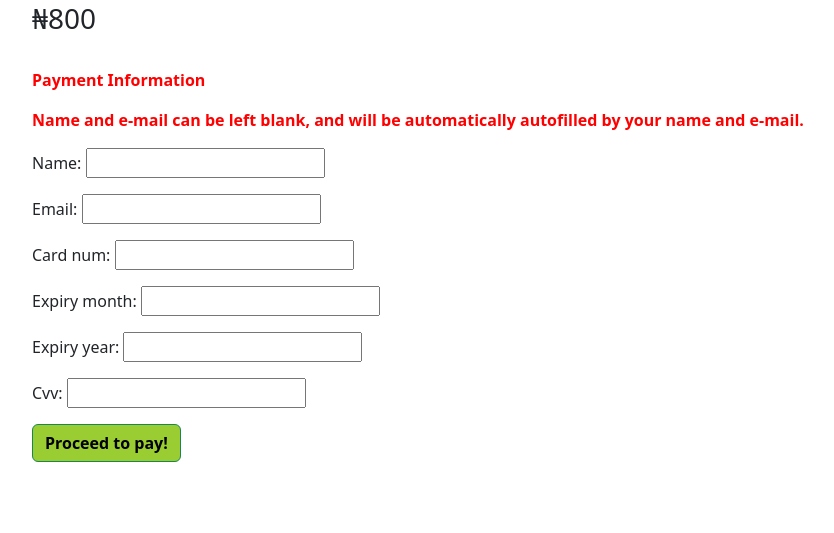
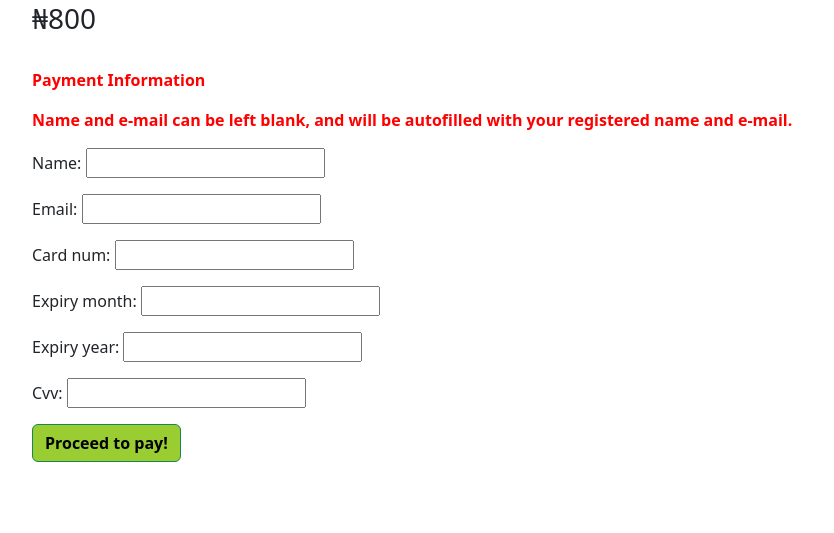
Before and after one commit to sharperleinado/ADi-meals-mobile, a Django app: a page that uses my_site/payments/templates/payments/pay.html in a window 1280 px wide. Shown: the part 719-1252 px from the top of the page, without its empty margins (50-884 px from the left). Run offline with Django 4.2, Linux system fonts and the light colour scheme; a user stored in the database is signed in; data comes from the database, SQL or seed files in the repository; both versions use the stored data as it was after the commit; parts of the project's set-up code (start-up, migrations or seed data) failed here and were passed over.

Commit message:
ADi meals 5

```diff
--- a/my_site/food_app/templates/food_app/food_box.html
+++ b/my_site/food_app/templates/food_app/food_box.html
@@ -40,12 +40,12 @@
                 <h3>₦{{item.2}}</h3>
                 <button type="submit" class="btn btn-success" onClick="window.location='{% url 'payments:payment' price=item.2 slug=item.3 %}';"><strong>Eat Me!</strong></button><br><br>
 
-                <form action="" method="POST">
+                <form action="{% url 'payments:price' slug=item.3 %}" method="POST">
                   {% csrf_token %}
 
                 <div class="input-group mb-3">
                   <span class="input-group-text">Price in packs</span>
-                  <input type="number" class="form-control" name="price in pack"  aria-describedby="price in pack" placeholder="Input numbers between 20 and 100" aria-label="Input numbers between 20 and 500" min="20" max="100">
+                  <input type="number" class="form-control" name="quantity"  aria-describedby="quantity" placeholder="Input numbers between 20 and 100" aria-label="Input numbers between 20 and 500" min="20" max="100">
                   <button type="submit" class="btn btn-success"><strong>Click Me!</strong></button>
                 </div>
                 </form><br><br><br><br>
--- a/my_site/food_app/views.py
+++ b/my_site/food_app/views.py
@@ -62,24 +62,6 @@ def soup_box_func():
 
 
 def food_box(request, slug):
-    try:
-        payment_form = PaymentForm()
-        quantity = ""
-        total_price = ""
-        item = ""
-
-        for item in food_box_func():
-            my_food = Food.objects.all()
-
-            if request.method == "POST":
-                try:
-                    quantity = int(request.POST.get("price in pack"))
-                    total_price = quantity*item[2]
-                    return render(request,'payments/price.html',{'total_price':total_price,'slug':item[3],'form':payment_form,'quantity':quantity,'item':item})
-                except ValueError:
-                    return render(request,'food_app/404.html')
-    except:
-        pass
 
 
     return render(request,'food_app/food_box.html',{'item':food_box_func()})
--- a/my_site/payments/templates/payments/pay.html
+++ b/my_site/payments/templates/payments/pay.html
@@ -26,7 +26,7 @@
 <h3>₦{{item.2}}</h3><br>
 
 <p><strong style = "color:red;">Payment Information</strong></p>
-<p><strong style = "color:red;">Name and e-mail can be left blank, and will be automatically autofilled by your name and e-mail.</strong></p>
+<p><strong style = "color:red;">Name and e-mail can be left blank, and will be autofilled with your registered name and e-mail.</strong></p>
 <form action="" method="POST">
 {% csrf_token %}
 {{form.as_p}}
@@ -45,7 +45,7 @@
 <h3>₦{{item2.2}}</h3><br>
 
 <p><strong style = "color:red;">Payment Information</strong></p>
-<p><strong style = "color:red;">Name and e-mail can be left blank, and will be automatically autofilled by your name and e-mail.</strong></p>
+<p><strong style = "color:red;">Name and e-mail can be left blank, and will be autofilled with your registered name and e-mail.</strong></p>
 <form action="" method="POST">
 {% csrf_token %}
 {{form.as_p}}
@@ -59,7 +59,7 @@
 <h3>₦{{item2.3}}</h3><br>
 
 <p><strong style = "color:red;">Payment Information</strong></p>
-<p><strong style = "color:red;">Name and e-mail can be left blank, and will be automatically autofilled by your name and e-mail.</strong></p>
+<p><strong style = "color:red;">Name and e-mail can be left blank, and will be autofilled with your registered name and e-mail.</strong></p>
 <form action="" method="POST">
 {% csrf_token %}
 {{form.as_p}}
@@ -73,7 +73,7 @@
 <h3>₦{{item2.4}}</h3><br>
 
 <p><strong style = "color:red;">Payment Information</strong></p>
-<p><strong style = "color:red;">Name and e-mail can be left blank, and will be automatically autofilled by your name and e-mail.</strong></p>
+<p><strong style = "color:red;">Name and e-mail can be left blank, and will be autofilled with your registered name and e-mail.</strong></p>
 <form action="" method="POST">
 {% csrf_token %}
 {{form.as_p}}
@@ -89,7 +89,7 @@
 <h3>₦{{item2.2}}</h3><br>
 
 <p><strong style = "color:red;">Payment Information</strong></p>
-<p><strong style = "color:red;">Name and e-mail can be left blank, and will be automatically autofilled by your name and e-mail.</strong></p>
+<p><strong style = "color:red;">Name and e-mail can be left blank, and will be autofilled with your registered name and e-mail.</strong></p>
 <form action="" method="POST">
 {% csrf_token %}
 {{form.as_p}}
@@ -105,7 +105,7 @@
 <h3>₦{{item2.3}}</h3><br>
 
 <p><strong style = "color:red;">Payment Information</strong></p>
-<p><strong style = "color:red;">Name and e-mail can be left blank, and will be automatically autofilled by your name and e-mail.</strong></p>
+<p><strong style = "color:red;">Name and e-mail can be left blank, and will be autofilled with your registered name and e-mail.</strong></p>
 <form action="" method="POST">
 {% csrf_token %}
 {{form.as_p}}
@@ -121,7 +121,7 @@
 <h3>₦{{item2.4}}</h3><br>
 
 <p><strong style = "color:red;">Payment Information</strong></p>
-<p><strong style = "color:red;">Name and e-mail can be left blank, and will be automatically autofilled by your name and e-mail.</strong></p>
+<p><strong style = "color:red;">Name and e-mail can be left blank, and will be autofilled with your registered name and e-mail.</strong></p>
 <form action="" method="POST">
 {% csrf_token %}
 {{form.as_p}}
--- a/my_site/payments/urls.py
+++ b/my_site/payments/urls.py
@@ -9,4 +9,5 @@ app_name = 'payments'
 
 urlpatterns = [
     path('<int:price><slug:slug>/',views.payment,name='payment'),
+    path('<slug:slug>/',views.price_in_pack,name='price'),
 ]
--- a/my_site/payments/views.py
+++ b/my_site/payments/views.py
@@ -1,4 +1,4 @@
-from django.shortcuts import render
+from django.shortcuts import render,redirect
 from food_app.models import Food, Soup
 from food_app.views import food_box_func,soup_box_func
 from .forms import PaymentForm
@@ -12,7 +12,6 @@ from .forms import PaymentForm
 
 def payment(request, price, slug):
     payment_form = PaymentForm()
-
     try:
         for item in food_box_func():
             if price == item[2] and slug == item[3]:
@@ -26,4 +25,23 @@ def payment(request, price, slug):
                 break
     except:
         pass
+
     return render(request,'payments/pay.html',{'price':price,'slug':slug,'item':item,'item2':item2,'form':payment_form})
+
+
+
+def price_in_pack(request, slug):
+    total_price = ""
+    quantity = ""
+    if request.method == "POST":
+            try:
+                quantity = int(request.POST.get("quantity"))
+                print(quantity)
+                for item in food_box_func():
+                    if slug == item[3]:
+                        break
+                total_price = quantity*item[2]
+            except ValueError:
+                return render(request,'food_app/404.html')
+
+    return render(request,'payments/price.html',{'form':PaymentForm(),'slug':slug,'quantity':quantity,'total_price':total_price,'item':item})
```
Also changed, not shown: my_site/payments/templates/payments/price.html (+6 -3 lines), my_site/db.sqlite3.
